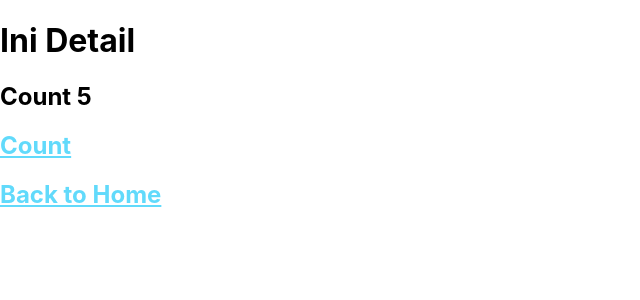
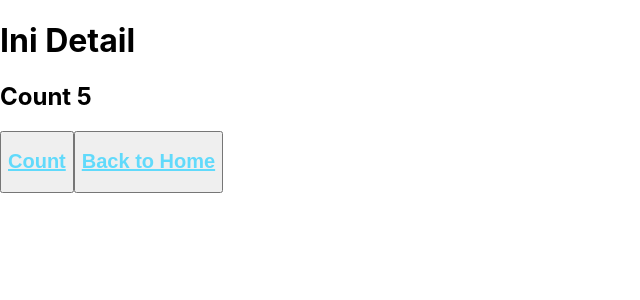
Before and after one commit to ariefyusron/boilerplate-react-js, a React (Create React App) app: page /detail in a window 1280 px wide. Shown: the top 300 px of the page, without its empty margins (0-640 px from the left). Built offline with nearby package versions, Linux system fonts and the light colour scheme; no server answers.

Commit message:
remove button component

```diff
--- a/src/components/Button/Component.tsx
+++ /dev/null
@@ -1,37 +0,0 @@
-import React, { CSSProperties, ReactNode, SyntheticEvent, memo } from "react";
-
-import "./styles.scss";
-
-interface Props {
-  children: ReactNode;
-  disabled?: boolean;
-  onPress?: (e: SyntheticEvent) => void;
-  className?: string;
-  style?: CSSProperties;
-}
-
-const Component = ({
-  children,
-  disabled,
-  onPress,
-  className,
-  style
-}: Props) => {
-  return !disabled ? (
-    <div
-      className={`button-container ${className}`}
-      onClick={onPress}
-      style={style}
-    >
-      {children}
-    </div>
-  ) : (
-    <>{children}</>
-  );
-};
-
-Component.defaultProps = {
-  disabled: false
-};
-
-export default memo(Component);
--- a/src/components/Button/index.ts
+++ /dev/null
@@ -1,3 +0,0 @@
-import Component from "./Component";
-
-export default Component;
--- a/src/components/Button/styles.scss
+++ /dev/null
@@ -1,3 +0,0 @@
-.button-container {
-  cursor: pointer;
-}
--- a/src/components/index.ts
+++ b/src/components/index.ts
@@ -1,4 +1,3 @@
-import Button from "./Button";
 import InfiniteScroll from "./InfiniteScroll";
 
-export { Button, InfiniteScroll };
+export { InfiniteScroll };
--- a/src/pages/Detail/Component.tsx
+++ b/src/pages/Detail/Component.tsx
@@ -3,7 +3,6 @@ import { useHistory } from "react-router-dom";
 import { useDispatch, useSelector } from "react-redux";
 
 import "./styles.scss";
-import { Button } from "../../components";
 import { documentTitle } from "../../utils";
 
 // action & types redux
@@ -33,13 +32,13 @@ const Component = () => {
       <h1>Ini Detail</h1>
       <h2>{`Count ${homeState.count}`}</h2>
 
-      <Button onPress={_count}>
+      <button type="button" onClick={_count}>
         <h2 className="detail-link">Count</h2>
-      </Button>
+      </button>
 
-      <Button onPress={_backToHome}>
+      <button type="button" onClick={_backToHome}>
         <h2 className="detail-link">Back to Home</h2>
-      </Button>
+      </button>
     </div>
   );
 };
--- a/src/pages/Home/Component.tsx
+++ b/src/pages/Home/Component.tsx
@@ -4,7 +4,7 @@ import { useDispatch, useSelector } from "react-redux";
 
 import "./styles.scss";
 import { ICONS } from "../../configs";
-import { Button, InfiniteScroll } from "../../components";
+import { InfiniteScroll } from "../../components";
 import { documentTitle } from "../../utils";
 
 // action && type redux
@@ -27,6 +27,7 @@ const Component = () => {
 
   return (
     <InfiniteScroll onEndReached={_loadMore}>
+      <div>
         {[...Array(homeState.count)].map((item, index) => (
           <div className="home-container" key={index}>
             <header className="home-header">
@@ -37,12 +38,13 @@ const Component = () => {
                 {" and save to reload."}
               </p>
               <h3>{index}</h3>
-            <Button onPress={() => history.push("/detail")}>
+              <button type="button" onClick={() => history.push("/detail")}>
                 <h2 className="home-link">Go To Detail</h2>
-            </Button>
+              </button>
             </header>
           </div>
         ))}
+      </div>
     </InfiniteScroll>
   );
 };
```
Lines whose indentation alone changed are shown as unchanged.
